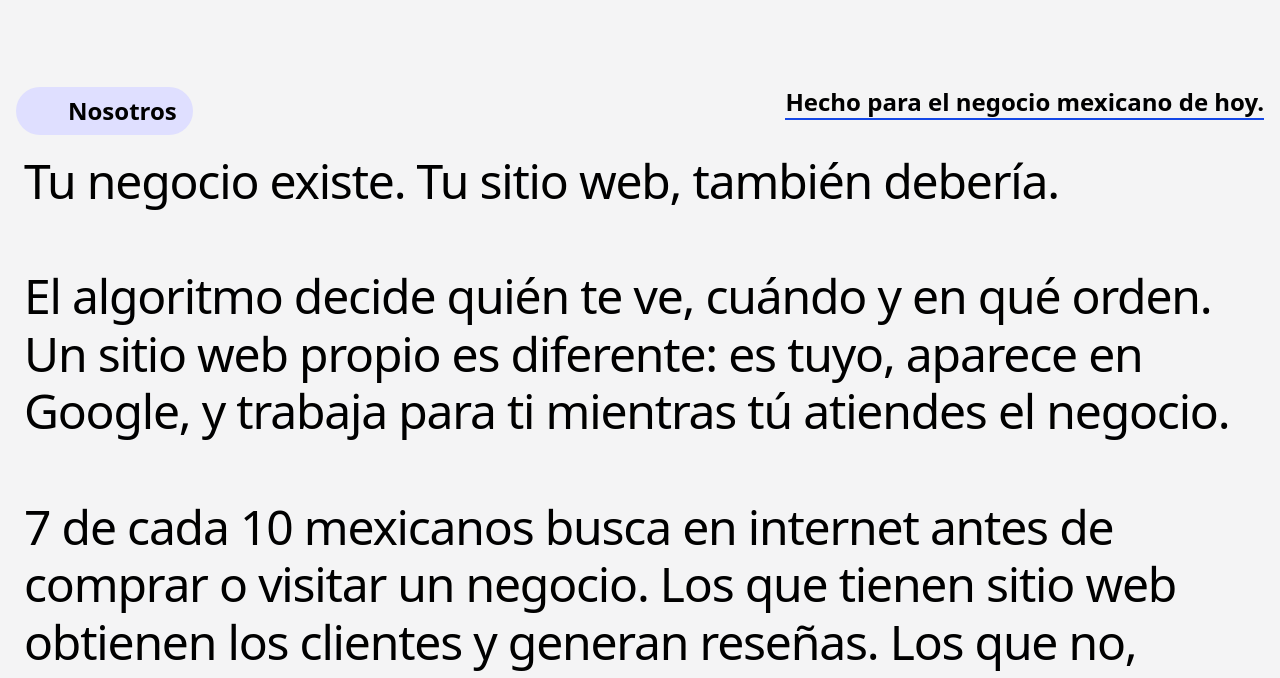
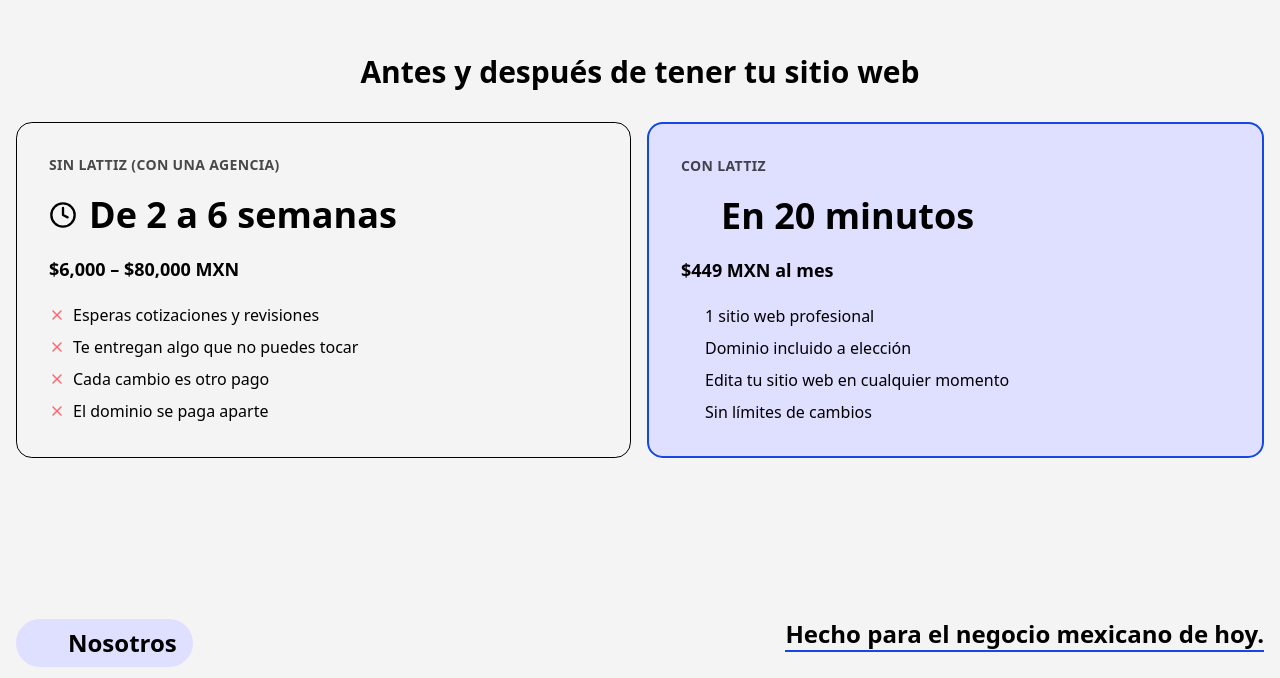
Before and after one commit to lattiz/lattiz-landing, a Next.js app: page / in a window 1280 px wide. Shown: the part 2442-3120 px from the top of the page. Built offline with nearby package versions, Linux system fonts and the light colour scheme.

Commit message:
Fix componente beforeafter

```diff
--- a/src/app/page.tsx
+++ b/src/app/page.tsx
@@ -16,6 +16,7 @@
         <HeroParallaxDemo />
         <div className="max-w-7xl mx-auto w-full">
           <div className="px-4">
+            <BeforeAfter />
             <About />
           </div>
         </div>
```
